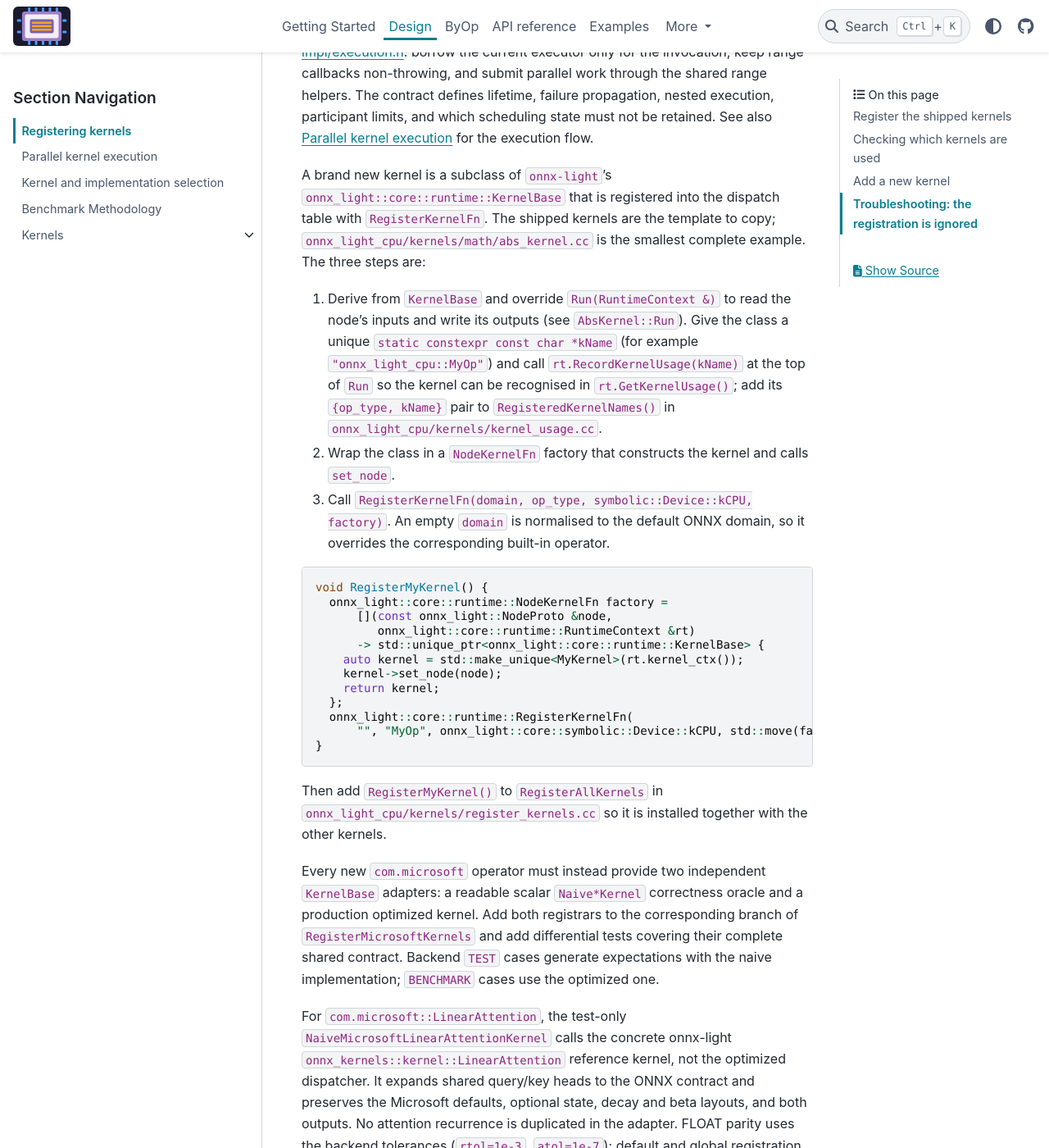
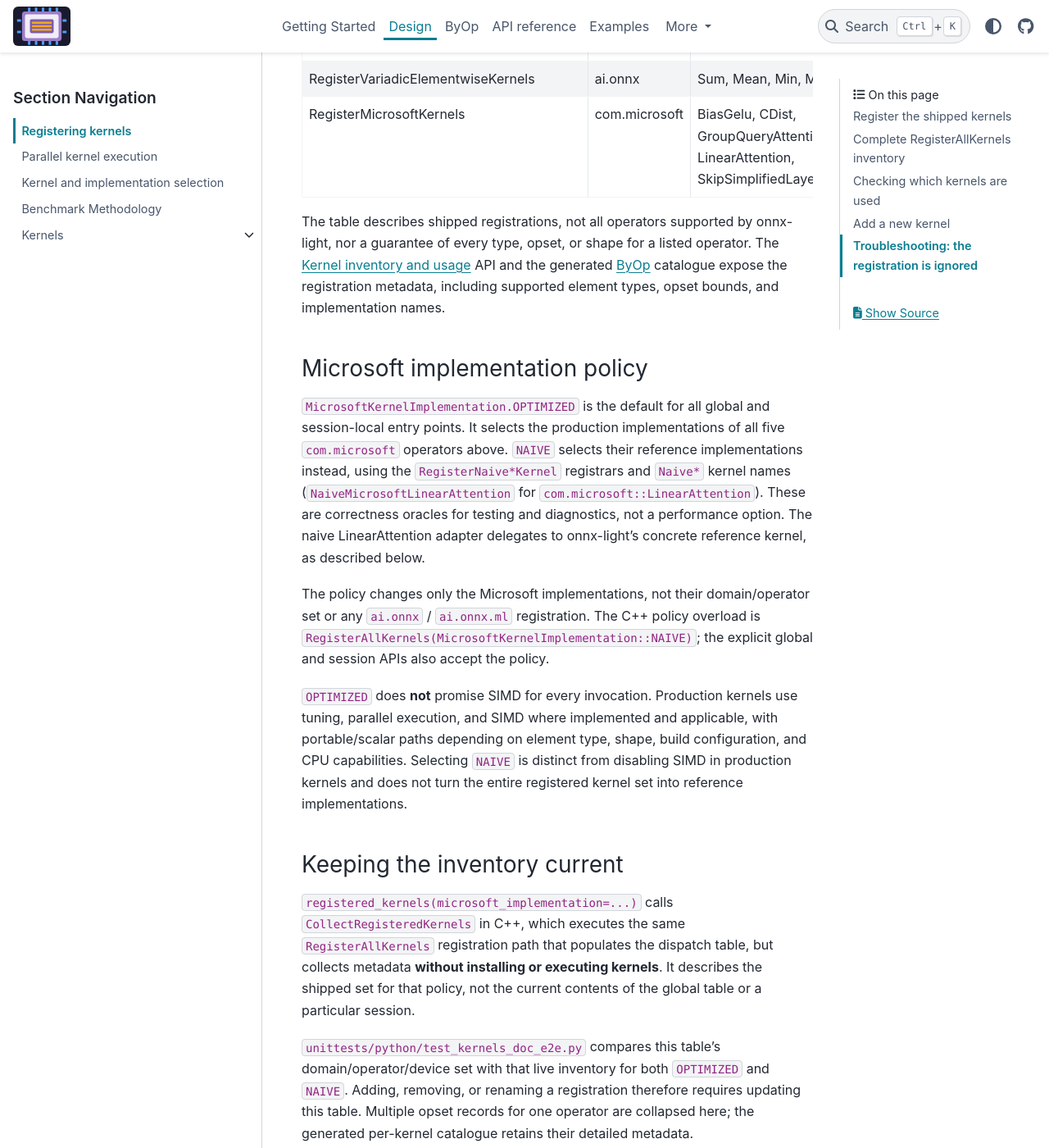
Before and after one commit to xadupre/onnx-light-cpu, a Sphinx documentation site: the page built from docs/design/registering_kernels.rst, in a window 1280 px wide and 1400 px high, scrolled down 4282 px. Shown: the whole window at 82% size. Built offline with Sphinx 7.4.7 and the PyData theme 0.15.4, drawn with Linux system fonts in a browser that asks for light colours; pages that are not in the unit, such as notebooks, are missing from menus; some of the changed text lies outside the part shown.

Commit message:
Document complete RegisterAllKernels inventory and validate policy parity
Co-authored-by: xadupre <22452781+xadupre@users.noreply.github.com>

```diff
--- a/docs/design/registering_kernels.rst
+++ b/docs/design/registering_kernels.rst
@@ -1,13 +1,11 @@
 Registering kernels
 ===================
 
-``onnx-light-cpu`` does not run models on its own: it installs its
-SIMD-accelerated kernels into `onnx-light
-<https://github.com/xadupre/onnx-light>`_'s shared C++
-``KernelDispatchTable``. Once installed, every node that ``onnx-light``'s
-runtime executes (and therefore any model run through a
-``ReferenceEvaluator``) resolves to the accelerated kernel instead of the
-built-in one.
+``onnx-light-cpu`` does not run models on its own: it installs its kernels
+into `onnx-light <https://github.com/xadupre/onnx-light>`_'s shared C++
+``KernelDispatchTable`` or a session's ``RuntimeContext``. For supported
+operators, newly resolved nodes use these implementations instead of the
+built-in ones, subject to the registration scope and precedence below.
 
 This page explains how to register the shipped kernels, how to add a brand new
 kernel, and — most importantly — why a registration can appear to be *ignored*
@@ -59,7 +57,8 @@ without touching the shared table, use ``register_kernel_for_session``:
 
 The evaluator's runtime context owns that registration and releases it with the
 evaluator. Other evaluators are unchanged. ``register_kernels_for_session``
-provides the equivalent all-kernels operation.
+provides the equivalent all-kernels operation. Session-local registrations take
+precedence over global and built-in kernels for that session.
 
 Session-local callbacks retain prepared kernels across runs, including copies
 held by resolved nodes. Preparation is lazy and cached by node contents, input
@@ -99,6 +98,14 @@ its nodes. Pass ``replace=false`` to either scope to keep an existing entry;
 the function then reports no installation. Repeated calls are therefore
 idempotent in state, whether they replace the same implementation or retain it.
 
+``RegisterAllKernels()`` is the C++ convenience entry point for process-wide
+registration with replacement enabled; ``register_kernels()`` is the Python
+compatibility entry point. ``RegisterAllKernelsGlobal`` and
+``RegisterAllKernelsForSession`` install the same operator set, but provide
+explicit scope and replacement control and return the number of installations.
+For session-local calls, ``replace=false`` checks only existing local entries:
+it does not prevent overriding a global or built-in kernel.
+
 ``RegisterMicrosoftKernels`` installs exactly one complete implementation
 family for the ``com.microsoft`` domain. Mixing families in one registration
 pass is intentionally unsupported, so one operator cannot silently replace a
@@ -117,6 +124,92 @@ low-level SIMD helpers pick it up directly. Calling a kernel class directly
 outside a session therefore stays serial unless the caller installs an
 ``onnx-light`` ``CpuExecutorScope`` first, matching native ``onnx-light``
 kernels.
+
+.. _l-register-all-kernels-inventory:
+
+Complete RegisterAllKernels inventory
+------------------------------------
+
+Every family below is installed for the **CPU** device. ``ai.onnx`` denotes
+the default ONNX domain (the empty string is equivalent); ``ai.onnx.ml`` and
+``com.microsoft`` are separate domains. In particular, the two
+``LinearAttention`` entries are distinct operators.
+
+.. csv-table:: Kernel families installed by RegisterAllKernels
+   :header: "Family registrar", "Domain", "Operators"
+   :widths: 35 15 50
+
+   "RegisterAbsKernel", "ai.onnx", "Abs"
+   "RegisterAttentionKernel", "ai.onnx", "Attention"
+   "RegisterLinearAttentionKernel", "ai.onnx", "LinearAttention"
+   "RegisterBinaryKernels", "ai.onnx", "Add, Sub, Mul, Div, Mod, Pow, Equal, Greater, GreaterOrEqual, Less, LessOrEqual, And, Or, Xor, BitwiseAnd, BitwiseOr, BitwiseXor, BitShift, PRelu"
+   "RegisterExpKernel", "ai.onnx", "Exp"
+   "RegisterLogKernel", "ai.onnx", "Log"
+   "RegisterGemmKernel", "ai.onnx", "Gemm"
+   "RegisterCastKernel", "ai.onnx", "Cast"
+   "RegisterConcatKernel", "ai.onnx", "Concat"
+   "RegisterGatherKernel", "ai.onnx", "Gather"
+   "RegisterSliceKernel", "ai.onnx", "Slice"
+   "RegisterSplitKernel", "ai.onnx", "Split"
+   "RegisterMatMulKernel", "ai.onnx", "MatMul"
+   "RegisterIntegerMatMulKernels", "ai.onnx", "MatMulInteger, QLinearMatMul"
+   "RegisterNotKernel", "ai.onnx", "Not"
+   "RegisterNormalizationKernels", "ai.onnx", "BatchNormalization, GroupNormalization, InstanceNormalization, LayerNormalization, LpNormalization, MeanVarianceNormalization"
+   "RegisterRmsNormalizationKernel", "ai.onnx", "RMSNormalization"
+   "RegisterSigmoidKernel", "ai.onnx", "Sigmoid"
+   "RegisterSimplifiedLayerNormalizationKernel", "ai.onnx", "SimplifiedLayerNormalization"
+   "RegisterSoftmaxKernel", "ai.onnx", "Softmax"
+   "RegisterSwiGLUKernel", "ai.onnx", "SwiGLU"
+   "RegisterTreeEnsembleKernel", "ai.onnx.ml", "TreeEnsemble"
+   "RegisterVariadicElementwiseKernels", "ai.onnx", "Sum, Mean, Min, Max"
+   "RegisterMicrosoftKernels", "com.microsoft", "BiasGelu, CDist, GroupQueryAttention, LinearAttention, SkipSimplifiedLayerNormalization"
+
+The table describes shipped registrations, not all operators supported by
+onnx-light, nor a guarantee of every type, opset, or shape for a listed operator.
+The :doc:`../api/python/kernel_inventory` API and the generated
+:doc:`../byop` catalogue expose the registration metadata, including
+supported element types, opset bounds, and implementation names.
+
+Microsoft implementation policy
+^^^^^^^^^^^^^^^^^^^^^^^^^^^^^^^
+
+``MicrosoftKernelImplementation.OPTIMIZED`` is the default for all global and
+session-local entry points. It selects the production implementations of all
+five ``com.microsoft`` operators above. ``NAIVE`` selects their reference
+implementations instead, using the ``RegisterNaive*Kernel`` registrars and
+``Naive*`` kernel names (``NaiveMicrosoftLinearAttention`` for
+``com.microsoft::LinearAttention``). These are correctness oracles for testing
+and diagnostics, not a performance option. The naive LinearAttention adapter
+delegates to onnx-light's concrete reference kernel, as described below.
+
+The policy changes only the Microsoft implementations, not their
+domain/operator set or any ``ai.onnx`` / ``ai.onnx.ml`` registration.
+The C++ policy overload is
+``RegisterAllKernels(MicrosoftKernelImplementation::NAIVE)``; the explicit
+global and session APIs also accept the policy.
+
+``OPTIMIZED`` does **not** promise SIMD for every invocation. Production
+kernels use tuning, parallel execution, and SIMD where implemented and
+applicable, with portable/scalar paths depending on element type, shape,
+build configuration, and CPU capabilities. Selecting ``NAIVE`` is distinct
+from disabling SIMD in production kernels and does not turn the entire
+registered kernel set into reference implementations.
+
+Keeping the inventory current
+^^^^^^^^^^^^^^^^^^^^^^^^^^^^^
+
+``registered_kernels(microsoft_implementation=...)`` calls
+``CollectRegisteredKernels`` in C++, which executes the same
+``RegisterAllKernels`` registration path that populates the dispatch table,
+but collects metadata **without installing or executing kernels**. It describes
+the shipped set for that policy, not the current contents of the global table
+or a particular session.
+
+``unittests/python/test_kernels_doc_e2e.py`` compares this table's
+domain/operator/device set with that live inventory for both ``OPTIMIZED``
+and ``NAIVE``. Adding, removing, or renaming a registration therefore requires
+updating this table. Multiple opset records for one operator are collapsed
+here; the generated per-kernel catalogue retains their detailed metadata.
 
 Checking which kernels are used
 -------------------------------
```
Also changed, not shown: 2 other files.
